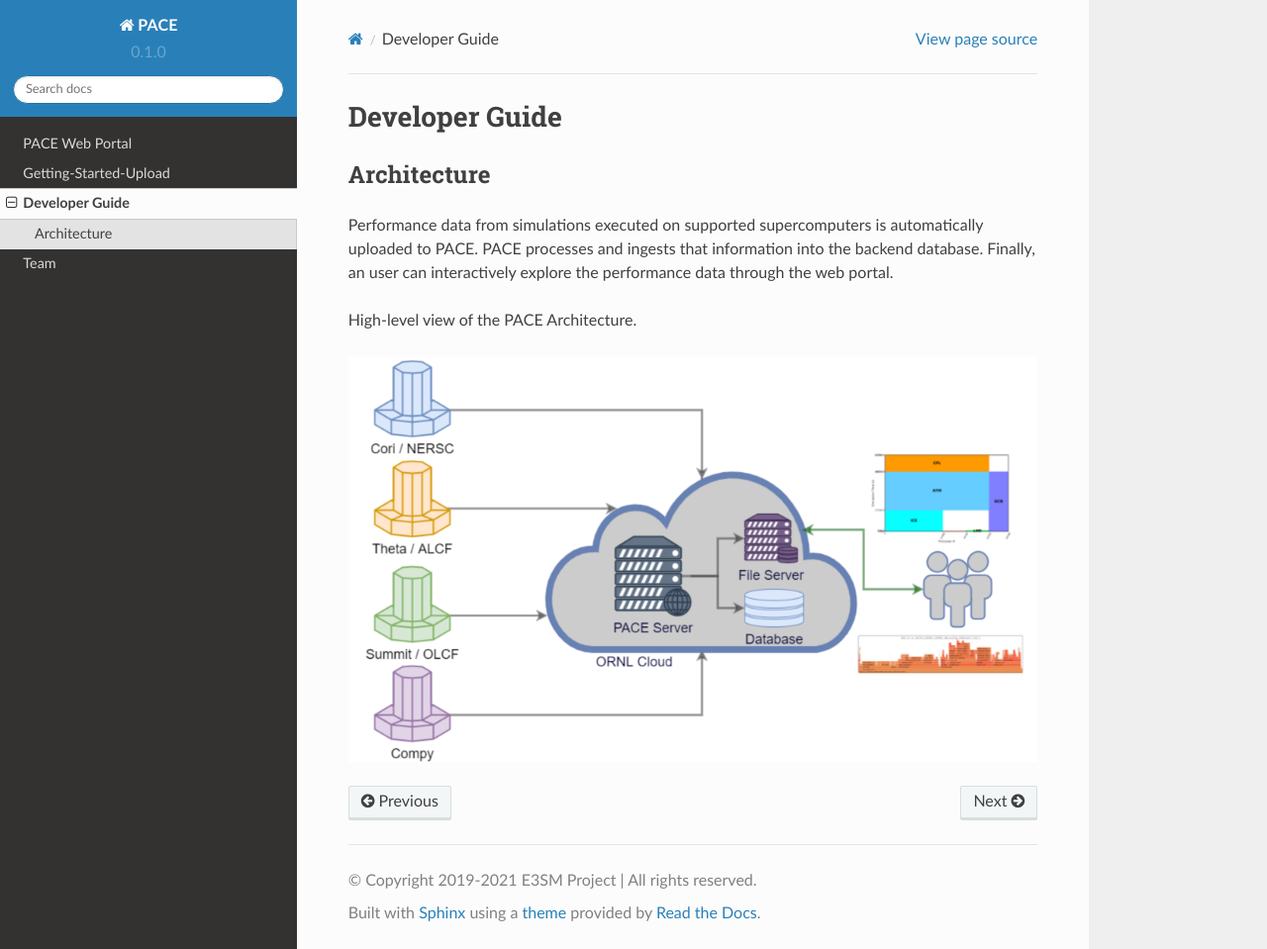
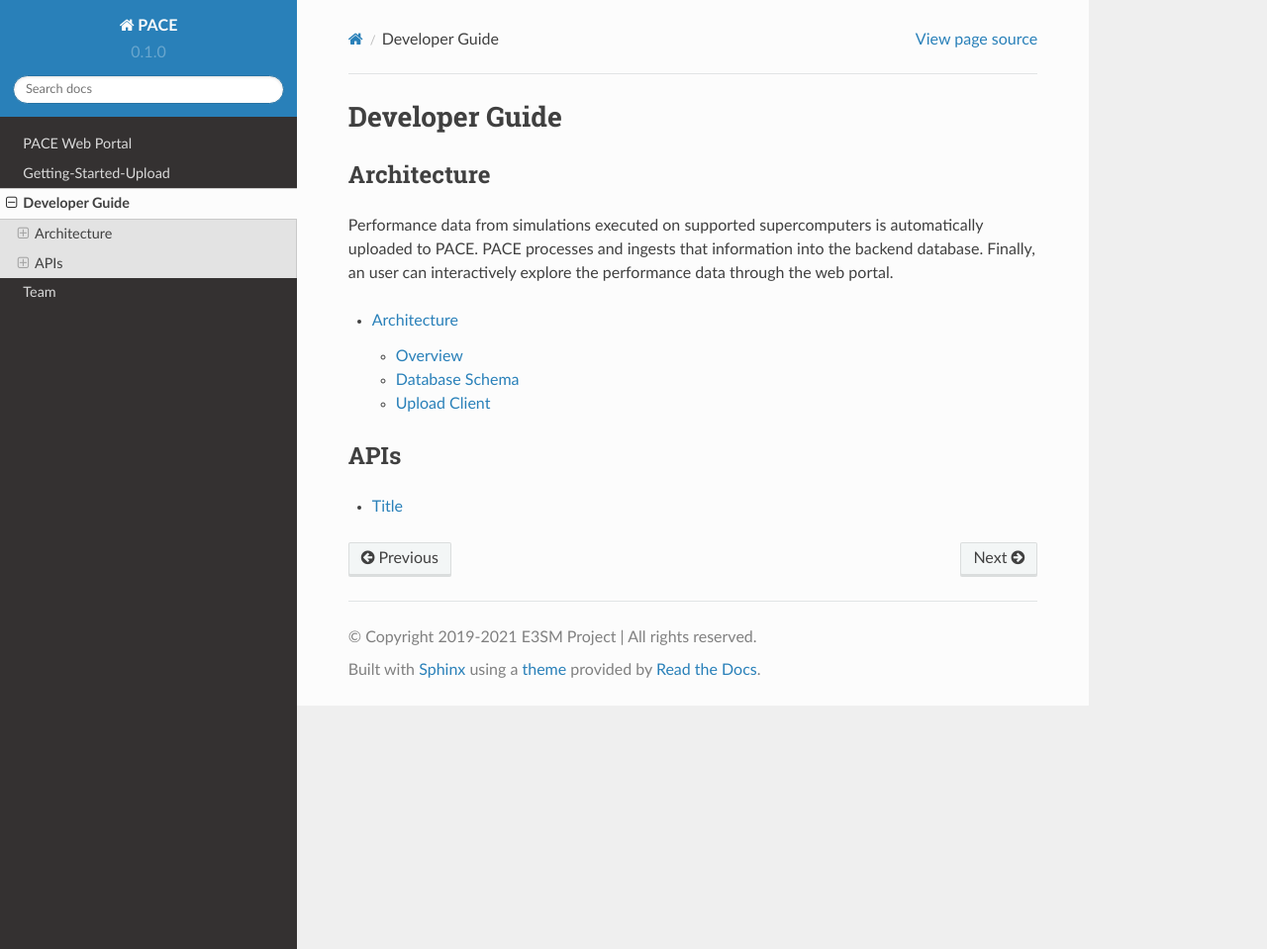
Before and after one commit to E3SM-Project/pace-docs, a Sphinx documentation site: the page built from docs/source/developer.rst, in a window 1280 px wide and 959 px high. Shown: the whole window at 99% size. Built offline with Sphinx 7.4.7 and the Read the Docs theme 2.0.0, drawn with Linux system fonts in a browser that asks for light colours.

Commit message:
initial developer guide

```diff
--- a/docs/source/developer.rst
+++ b/docs/source/developer.rst
@@ -8,6 +8,14 @@ Performance data from simulations executed on supported supercomputers is automa
 PACE processes and ingests that information into the backend database.
 Finally, an user can interactively explore the performance data through the web portal.
 
-High-level view of the PACE Architecture.
+.. toctree::
 
-.. image:: pictures/highLevelArch.png
+    architecture
+
+
+APIs
+-------------
+
+.. toctree::
+
+    api
```
Also changed, not shown: docs/source/architecture.rst (added, +25 -0 lines).
